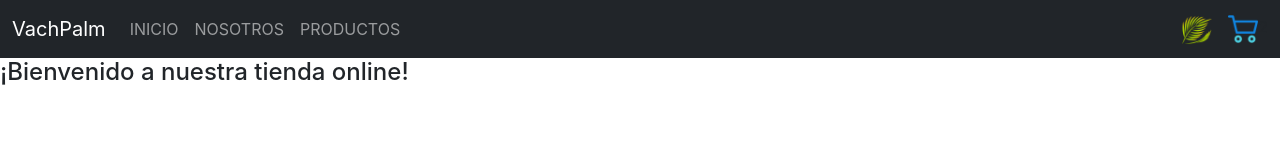
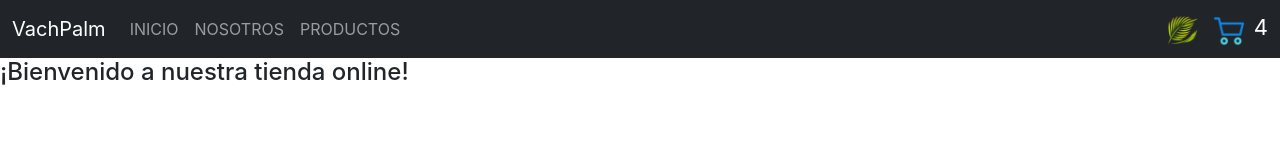
Before and after one commit to fedegalfano/ecommerce-galfano, a React (Create React App) app: page / in a window 1280 px wide. Shown: the top 160 px of the page. Built offline with nearby package versions, Linux system fonts and the light colour scheme.

Commit message:
numero harcodeado

```diff
--- a/src/components/CartWidget.js
+++ b/src/components/CartWidget.js
@@ -3,7 +3,7 @@ const CartWidget = () => {
         <>
         <div>
             <img src="/carrito-de-compras.png" width="30" height="30" alt="carrito"/>
-            <span>2</span>
+            <span className="numero">4</span>
         </div>
         </>
     )
--- a/src/index.css
+++ b/src/index.css
@@ -11,3 +11,11 @@ code {
   font-family: source-code-pro, Menlo, Monaco, Consolas, 'Courier New',
     monospace;
 }
+
+.numero {
+  color: rgb(255, 255, 255);
+  font-size: 22px;
+  margin-left: 10px;
+  text-align: center;
+  align-items: center;
+}
```
Also changed, not shown: src/App.css (line endings or trailing spaces).
